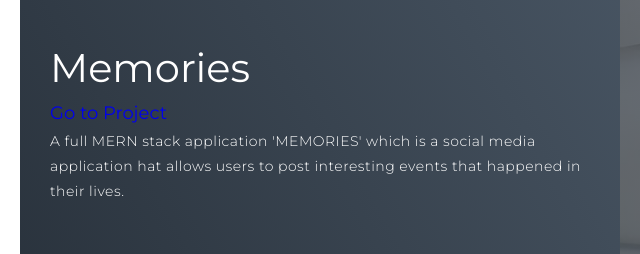
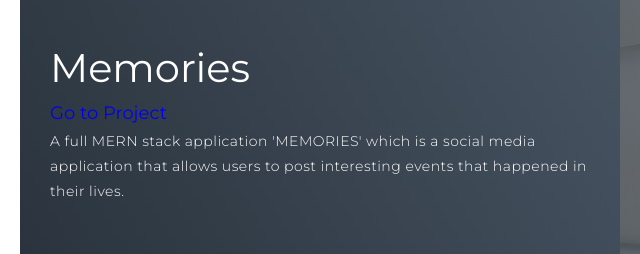
Before and after one commit to VivekBadani/VivekBadani.github.io, a plain HTML site: page index.html in a window 1280 px wide. Shown: the part 1920-2174 px from the top of the page, 20-660 px from the left. Drawn offline with Linux system fonts and the light colour scheme.

Commit message:
fixed spell errors

```diff
--- a/index.html
+++ b/index.html
@@ -87,7 +87,7 @@
           <div class="project-info">
             <h1>Memories</h1>
             <h2><a href="https://github.com/VivekBadani/Memories" >Go to Project</a></h2>
-            <p>A full MERN stack application 'MEMORIES' which is a social media application hat allows users to post interesting events that happened in their lives.</p>
+            <p>A full MERN stack application 'MEMORIES' which is a social media application that allows users to post interesting events that happened in their lives.</p>
           </div>
           <div class="project-img">
             <img src="./img/img-1.png" alt="img">
```
